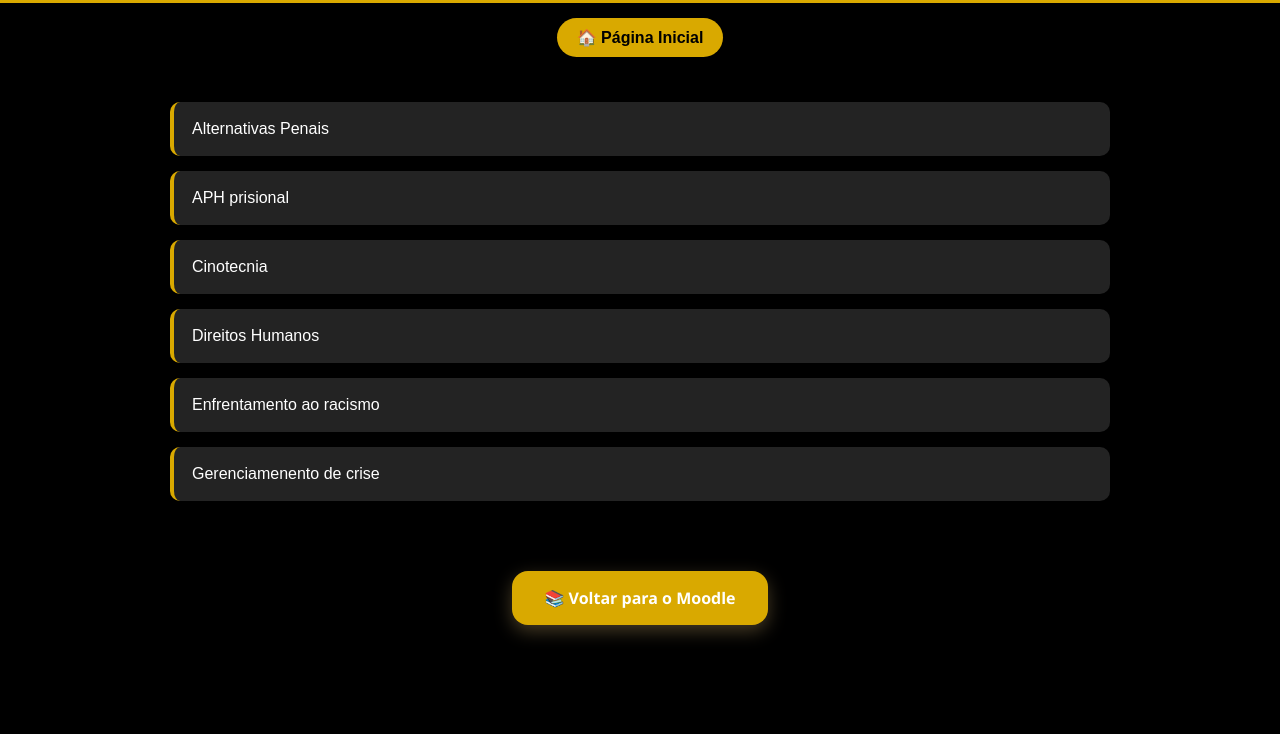
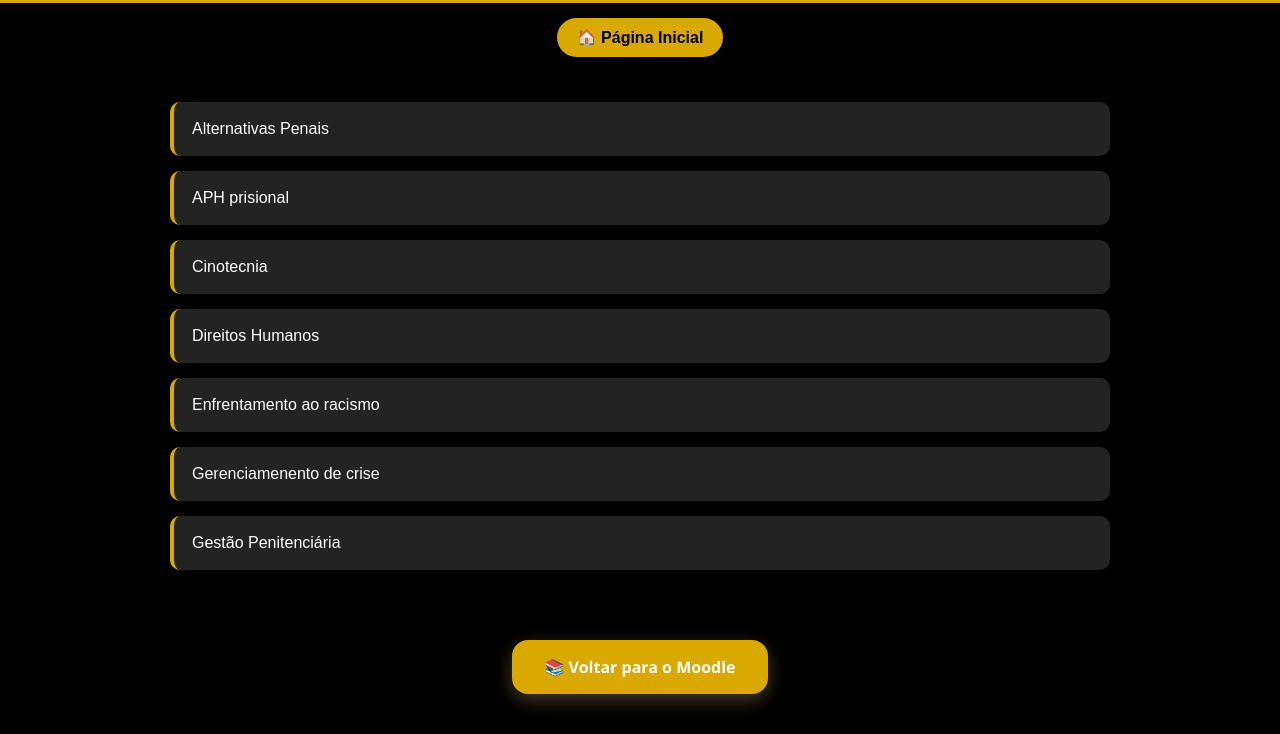
Before and after one commit to espensino-del/acadeppen, a plain HTML site: page cards.html in a window 1280 px wide. Shown: the part 284-1018 px from the top of the page. Before the commit the page ends 949 px from the top, so only its background shows below. Drawn offline with Linux system fonts and the light colour scheme.

Commit message:
Update cards.html

```diff
--- a/cards.html
+++ b/cards.html
@@ -129,7 +129,9 @@ Enfrentamento ao racismo
 <a class="item" href="cards/cards_ger_crise.html">
 Gerenciamenento de crise
 </a>
-
+<a class="item" href="cards/cards_gestao.html">
+Gestão Penitenciária
+</a>
 </div>
 
 </div>
```
